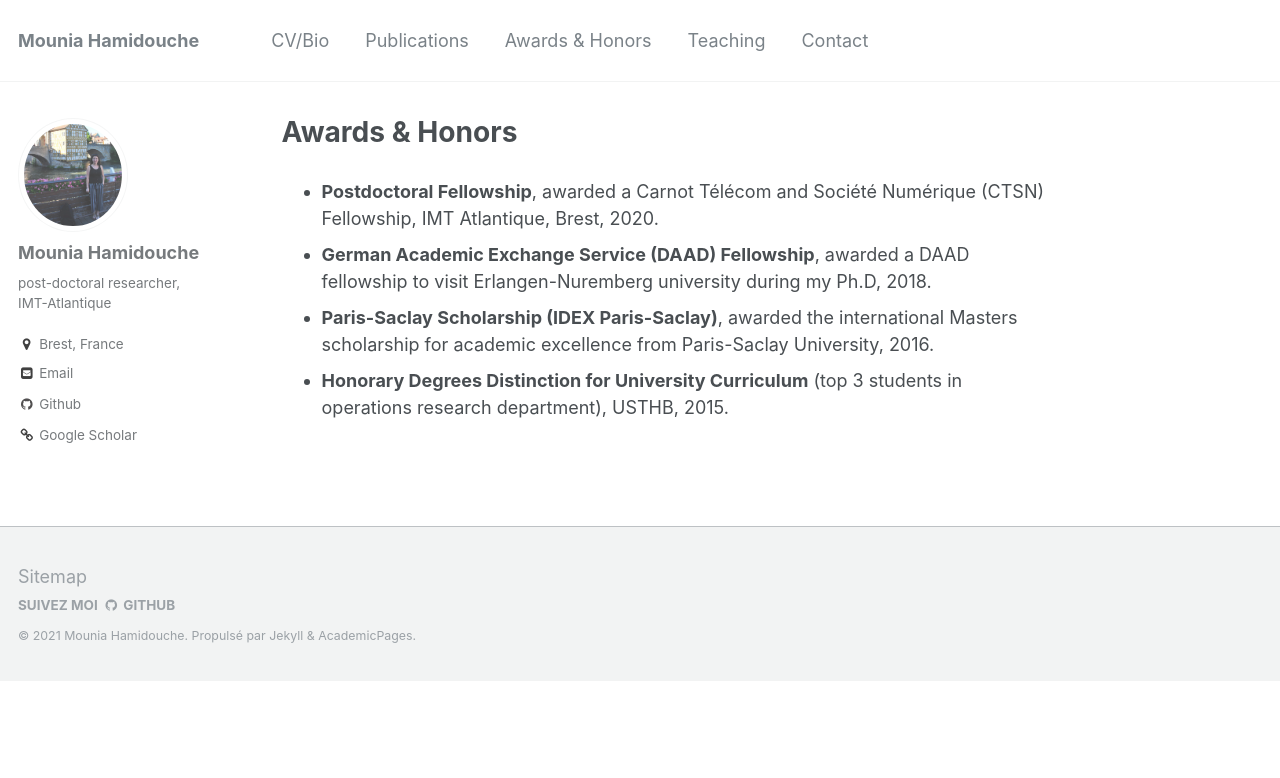
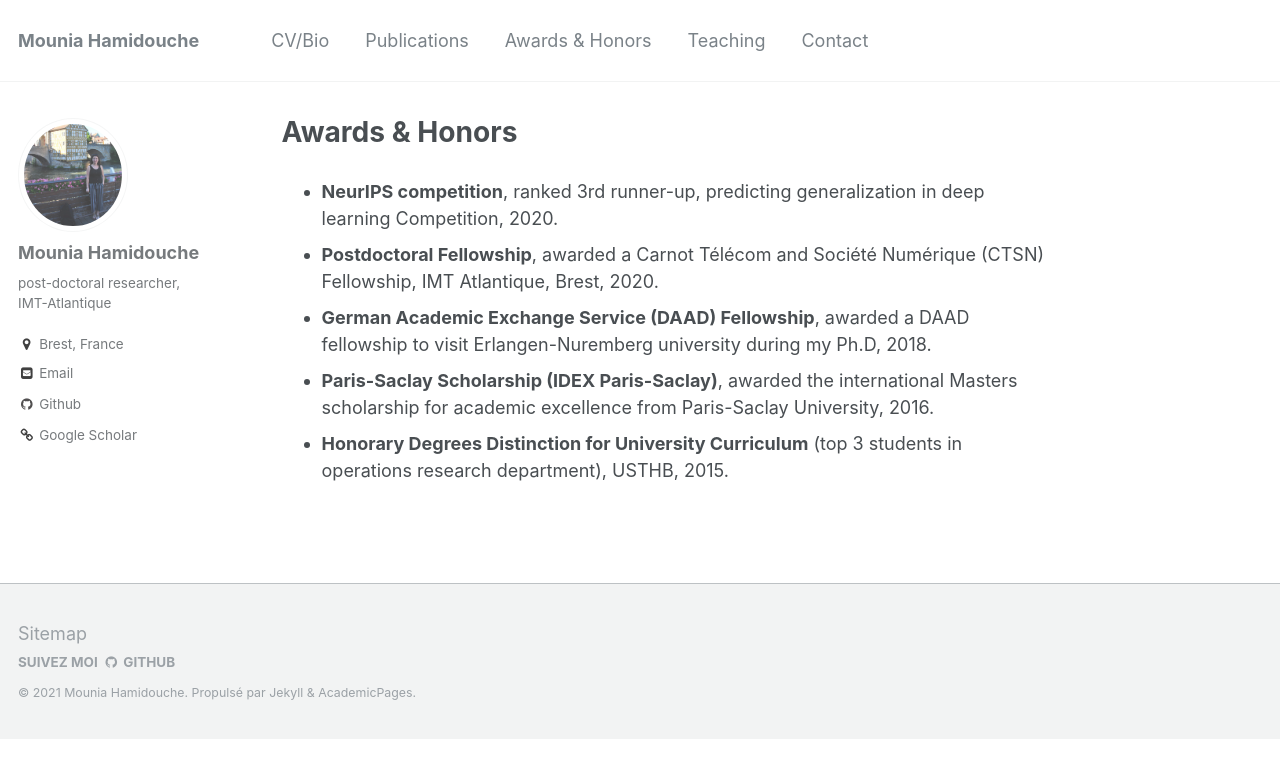
Before and after one commit to mouniahamidouche/mouniahamidouche.github.io, a Jekyll site: the page built from _pages/awards.md, in a window 1280 px wide. Shown: the top 778 px of the page. Built offline with Jekyll 4.4.1, drawn with Linux system fonts in a browser that asks for light colours.

Commit message:
Initial commit

```diff
--- a/_pages/awards.md
+++ b/_pages/awards.md
@@ -5,6 +5,7 @@ permalink: /awards/
 author_profile: true
 ---
 
+* **NeurIPS competition**, ranked 3rd runner-up, predicting generalization in deep learning Competition, 2020.
 * **Postdoctoral Fellowship**, awarded a Carnot Télécom and Société Numérique (CTSN) Fellowship, IMT Atlantique, Brest, 2020.
 * **German Academic Exchange Service (DAAD) Fellowship**, awarded a DAAD fellowship to visit Erlangen-Nuremberg university during my  Ph.D, 2018.
 * **Paris-Saclay Scholarship (IDEX Paris-Saclay)**, awarded the international Masters scholarship for academic excellence from Paris-Saclay University, 2016.
```
Also changed, not shown: 1 other file.
